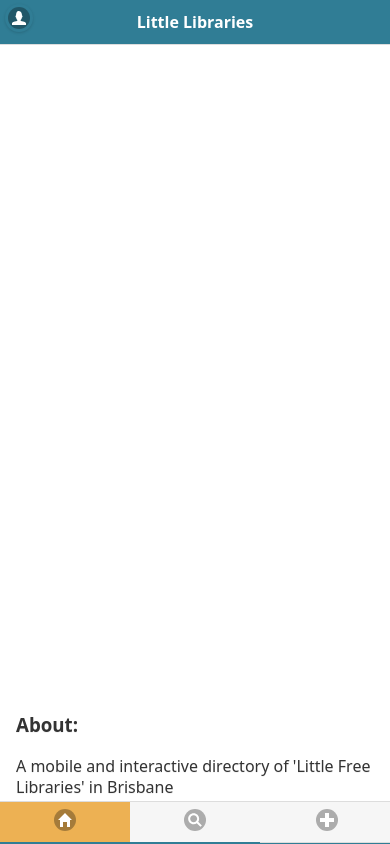
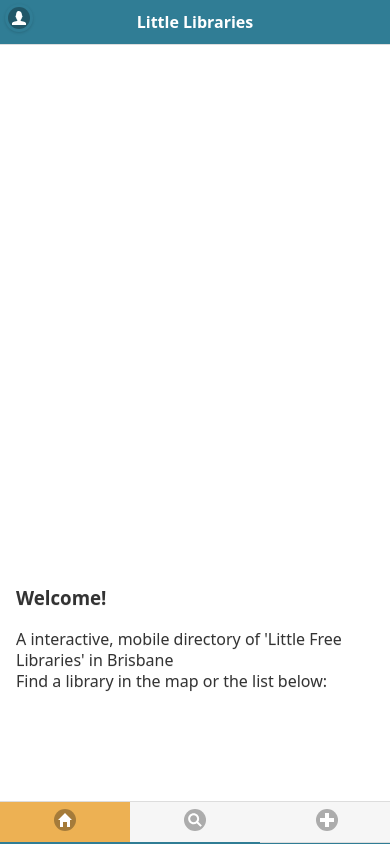
Before and after one commit to sudohex/little_library, a website: page client/www/index.html in a window 390 px wide. Drawn offline with Linux system fonts and the light colour scheme; some packages are replaced by stand-ins of ours; no server answers.

Commit message:
Map formatting
Made a little smaller so that the welcome message is in the initial screen

```diff
--- a/client/www/css/index.css
+++ b/client/www/css/index.css
@@ -55,6 +55,6 @@
   color:gray;
 }
 #map{
-  height: 75vh; /* Take up 75% of the viewport height */
+  height: 60vh; /* Take up 75% of the viewport height */
   width: 100%;  /* Take up 100% of the viewport width for responsiveness */
 }
--- a/client/www/index.html
+++ b/client/www/index.html
@@ -67,13 +67,9 @@
         </div>
       </div>
       <div data-role="main" class="ui-content">
-	  		<h3>About:</h3>
-			<p>A mobile and interactive directory of 'Little Free Libraries' in Brisbane<br>
-			Find libraries, find books, add books!</p>
-		</div>
-
-		<div id="map-image" style="display: flex; justify-content: center; align-items: center;">
-		<img src="www\img\mapimage.jpg" alt="map" style="width:20%; height:5px; border: 1px solid black;">
+	  		<h3>Welcome!</h3>
+			<p>A interactive, mobile directory of 'Little Free Libraries' in Brisbane<br>
+			Find a library in the map or the list below:</p>
 		</div>
 
       <div data-role="main" id="library-list" class="ui-content">
```
